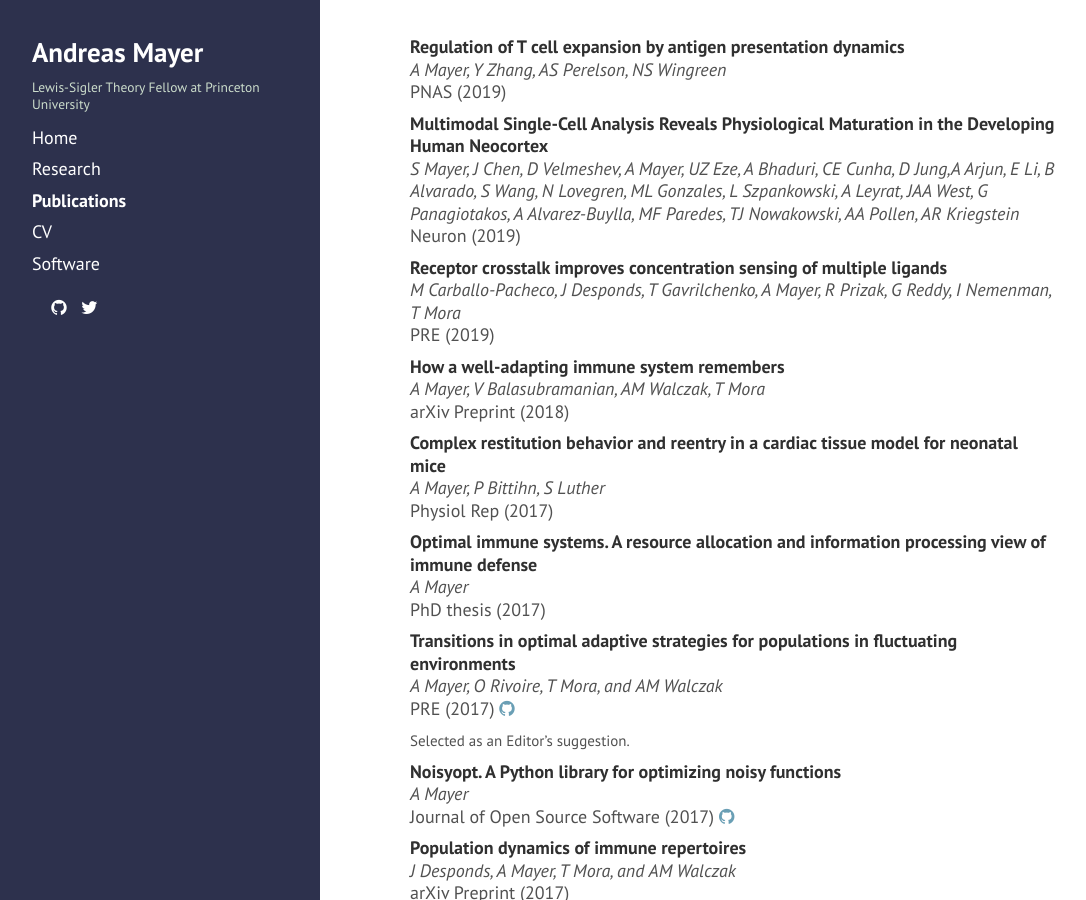
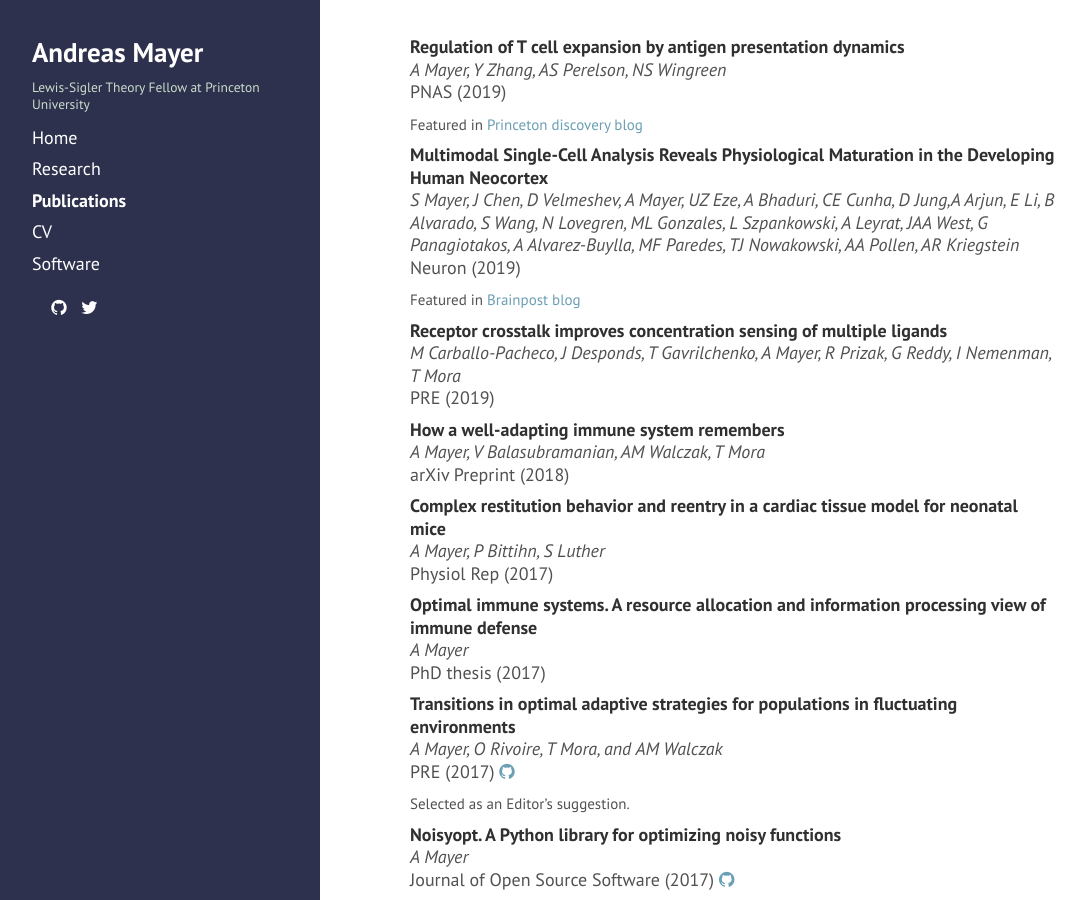
Before and after one commit to andim/andim.github.io, a Jekyll site: the page built from publications.md, in a window 1280 px wide and 900 px high. Shown: the whole window, without its empty margins (4-1090 px from the left). Built offline with Jekyll 4.4.1, drawn with Linux system fonts in a browser that asks for light colours; nearby versions of some CDN libraries; a style sheet for code colours, icons or effects is not loaded.

Commit message:
added media coverage

```diff
--- a/_data/publist.yml
+++ b/_data/publist.yml
@@ -5,6 +5,7 @@
   detail:
   links:
       doi: https://doi.org/10.1073/pnas.1812800116
+  media: "Featured in [Princeton discovery blog](https://discovery.princeton.edu/2019/03/11/for-infection-fighting-cells-a-guideline-for-expanding-the-troops/)"
 
 - authors: S Mayer, J Chen, D Velmeshev, A Mayer, UZ Eze, A Bhaduri, CE Cunha, D Jung,A Arjun, E Li, B Alvarado, S Wang, N Lovegren, ML Gonzales, L Szpankowski, A Leyrat, JAA West, G Panagiotakos, A Alvarez-Buylla, MF Paredes, TJ Nowakowski, AA Pollen, AR Kriegstein
   title: Multimodal Single-Cell Analysis Reveals Physiological Maturation in the Developing Human Neocortex
@@ -13,6 +14,7 @@
   detail: 102, 1-16
   links:
       doi: https://doi.org/10.1016/j.neuron.2019.01.027
+  media: "Featured in [Brainpost blog](https://www.brainpost.co/weekly-brainpost/2019/2/19/neuronal-maturation-in-the-developing-human-brain)"
 
 - authors: M Carballo-Pacheco, J Desponds, T Gavrilchenko, A Mayer, R Prizak, G Reddy, I Nemenman, T Mora
   title: Receptor crosstalk improves concentration sensing of multiple ligands
```
